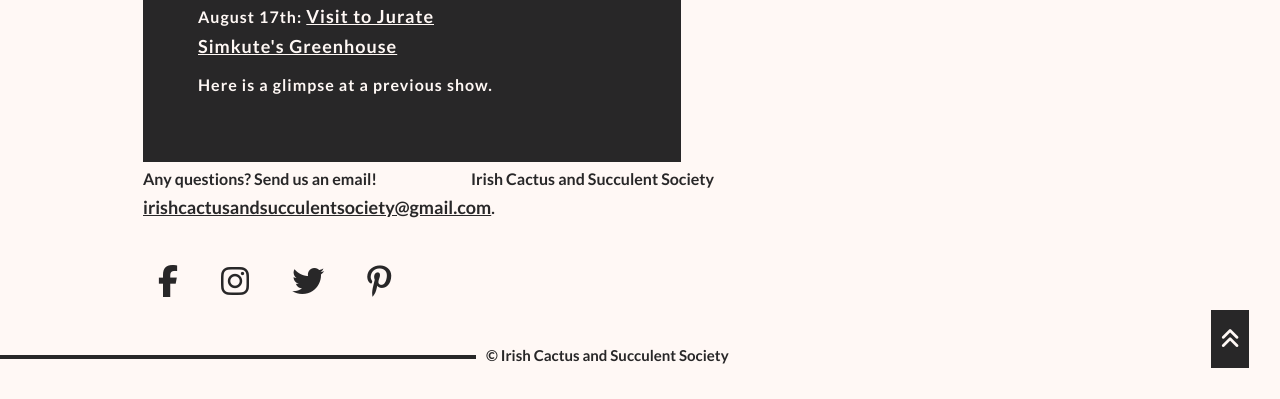
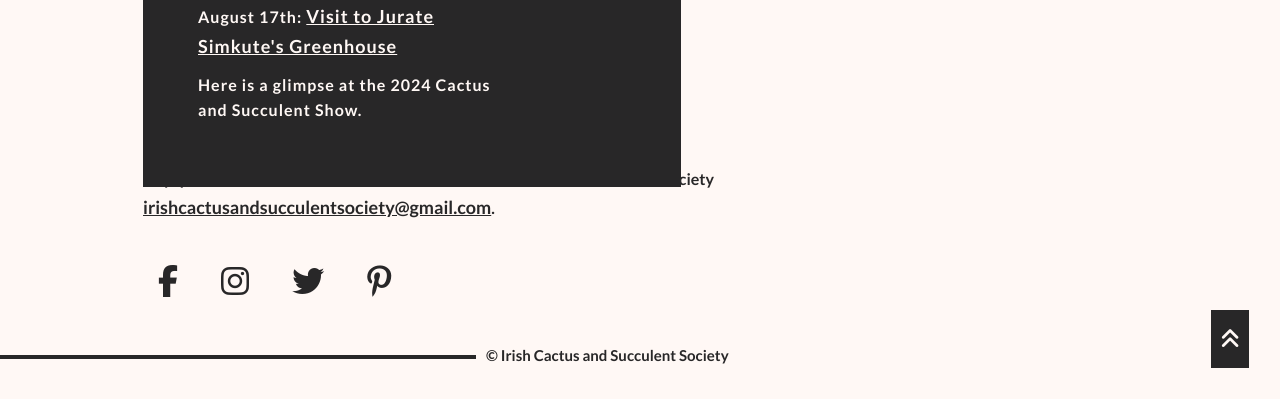
Before and after one commit to irishcactusandsucculentsociety/website, a Jekyll site: the page built from index.md, in a window 1280 px wide and 900 px high, scrolled down 1644 px, cut to the strip 501-900 px from the top of the window. Built offline with Jekyll 4.4.1, drawn with Linux system fonts in a browser that asks for light colours; nearby versions of some CDN libraries; some web fonts are replaced.

Commit message:
2024 video

```diff
--- a/index.md
+++ b/index.md
@@ -86,11 +86,11 @@
             <p> <b>May 25th:</b> <a href="https://www.facebook.com/events/2029021420812053/">Cactus and Succulent Show at the National Botanic Gardens</a>. <a href="https://www.irelandcactus.com/show2024.html">Click for more information!</a></p>
             <p> <b>June 22nd:</b> <a href="https://www.facebook.com/events/3424715277673778/">Visit to Derek Cluskey's Greenhouse</a></p>
             <p> <b>August 17th:</b> <a href="https://www.facebook.com/events/766119132142495/">Visit to Jurate Simkute's Greenhouse</a></p>
-            <p> Here is a glimpse at a previous show.</p>
+            <p> Here is a glimpse at the 2024 Cactus and Succulent Show.</p>
         </div>
         <!-- video cactus show -->
         <div class="video">
-            <iframe src="https://www.youtube.com/embed/nULIo2jaWdo" title="YouTube video player" frameborder="0" allow="accelerometer; autoplay; clipboard-write; encrypted-media; gyroscope; picture-in-picture" allowfullscreen></iframe>
+            <iframe src="https://www.youtube.com/embed/WTogtYcND5o" title="YouTube video player" frameborder="0" allow="accelerometer; autoplay; clipboard-write; encrypted-media; gyroscope; picture-in-picture" allowfullscreen></iframe>
         </div>
     </div>
 </section>
```
